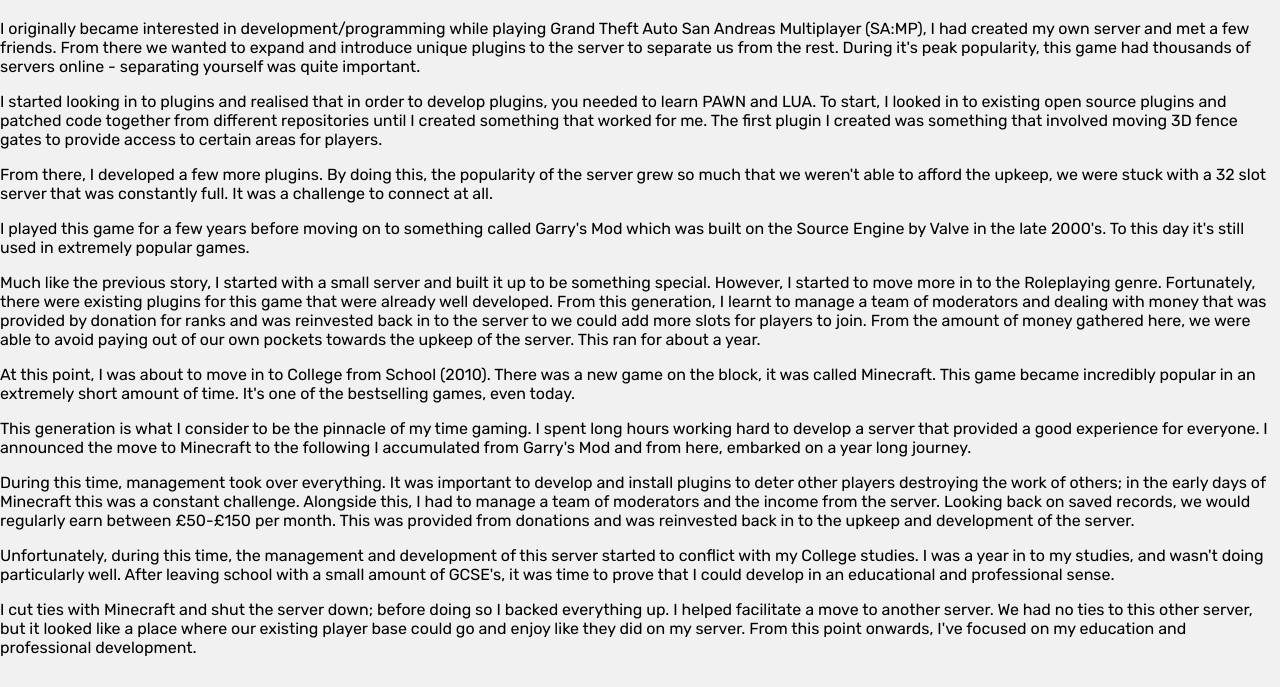
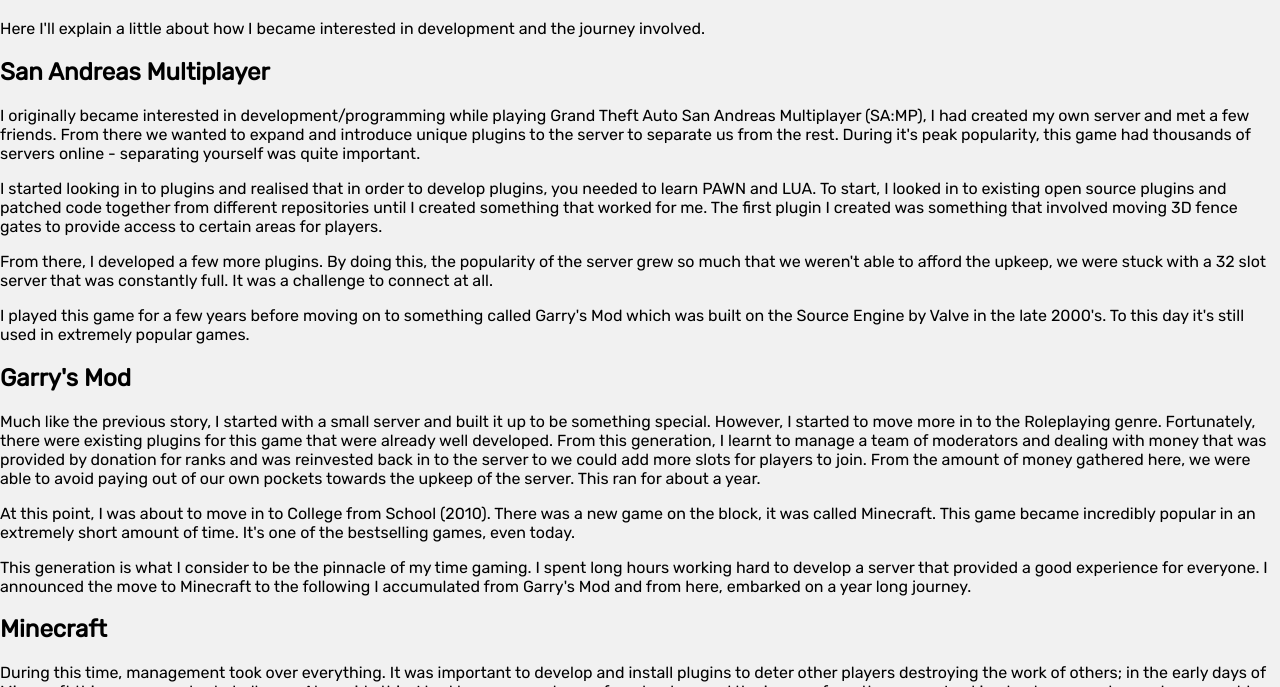
Before and after one commit to Kazumz/kallum-parr, a Gatsby site: page /my-history in a window 1280 px wide. Shown: the part 113-800 px from the top of the page. Built offline with nearby package versions, Linux system fonts and the light colour scheme; Gatsby itself is replaced by a stand-in of ours.

Commit message:
Added additional professional experience
Moved language files to it's own sub-directory.

```diff
--- a/src/components/section.tsx
+++ b/src/components/section.tsx
@@ -9,13 +9,12 @@
     className?: string;
 }
 
-const Section: React.FC<ISectionProps> = (props) => {
-    const {
-        title,
-        subTitle,
-        content,
-        className
-    } = props;
+const Section: React.FC<ISectionProps> = ({
+    title,
+    subTitle,
+    content = [],
+    className
+}) => {
 
     const paragraphs: ReadonlyArray<JSX.Element> = React.useMemo(
         () => content.map((s: string, index: number) => <p key={index}>{s}</p>),
--- /dev/null
+++ b/src/internationalisation/language/en.ts
@@ -0,0 +1,66 @@
+export default {
+    "my-history": {
+        "title": "My History",
+        "description": "Here I'll explain a little about how I became interested in development and the journey involved.",
+        "gta": {
+            "title": "San Andreas Multiplayer",
+            "content-one": "I originally became interested in development/programming while playing Grand Theft Auto San Andreas Multiplayer (SA:MP), I had created my own server and met a few friends. From there we wanted to expand and introduce unique plugins to the server to separate us from the rest. During it's peak popularity, this game had thousands of servers online - separating yourself was quite important.",
+            "content-two": "I started looking in to plugins and realised that in order to develop plugins, you needed to learn PAWN and LUA. To start, I looked in to existing open source plugins and patched code together from different repositories until I created something that worked for me. The first plugin I created was something that involved moving 3D fence gates to provide access to certain areas for players.",
+            "content-three": "From there, I developed a few more plugins. By doing this, the popularity of the server grew so much that we weren't able to afford the upkeep, we were stuck with a 32 slot server that was constantly full. It was a challenge to connect at all.",
+            "content-four": "I played this game for a few years before moving on to something called Garry's Mod which was built on the Source Engine by Valve in the late 2000's. To this day it's still used in extremely popular games.",
+        },
+        "gmod": {
+            "title": "Garry's Mod",
+            "content-one": "Much like the previous story, I started with a small server and built it up to be something special. However, I started to move more in to the Roleplaying genre. Fortunately, there were existing plugins for this game that were already well developed. From this generation, I learnt to manage a team of moderators and dealing with money that was provided by donation for ranks and was reinvested back in to the server to we could add more slots for players to join. From the amount of money gathered here, we were able to avoid paying out of our own pockets towards the upkeep of the server. This ran for about a year.",
+            "content-two": "At this point, I was about to move in to College from School (2010). There was a new game on the block, it was called Minecraft. This game became incredibly popular in an extremely short amount of time. It's one of the bestselling games, even today.",
+            "content-three": "This generation is what I consider to be the pinnacle of my time gaming. I spent long hours working hard to develop a server that provided a good experience for everyone. I announced the move to Minecraft to the following I accumulated from Garry's Mod and from here, embarked on a year long journey.",
+        },
+        "minecraft": {
+            "title": "Minecraft",
+            "content-one": "During this time, management took over everything. It was important to develop and install plugins to deter other players destroying the work of others; in the early days of Minecraft this was a constant challenge. Alongside this, I had to manage a team of moderators and the income from the server. Looking back on saved records, we would regularly earn between £50-£150 per month. This was provided from donations and was reinvested back in to the upkeep and development of the server.",
+            "content-two": "Unfortunately, during this time, the management and development of this server started to conflict with my College studies. I was a year in to my studies, and wasn't doing particularly well. After leaving school with a small amount of GCSE's, it was time to prove that I could develop in an educational and professional sense.",
+            "content-three": "I cut ties with Minecraft and shut the server down; before doing so I backed everything up. I helped facilitate a move to another server. We had no ties to this other server, but it looked like a place where our existing player base could go and enjoy like they did on my server. From this point onwards, I've focused on my education and professional development."
+        }
+    },
+    "index": {
+        "blobs": {
+            "reliable": "Reliable",
+            "consistent": "Consistent",
+            "motivated": "Motivated"
+        },
+        "about-me": {
+            "title": "About Me",
+            "content-one": "Hello, my name is Kallum.",
+            "content-two": "I've always wanted to be involved in unique and challenging situations growing up. Throughout College and University, I found a love for application development and design. Because of this, I became a Developer and haven't looked back since!",
+            "content-three": "Let me help you design and develop your application."
+        },
+        "professional-development": {
+            "title": "Professional Development",
+            "capita": {
+                "title": "CAPITA (2015-2020)",
+                "content-one": "After leaving University, I realised the only challenge I really wanted to pursue was Development. Even though I lived in Swansea at the time, I applied country wide.",
+                "content-two": "I joined CAPITA in Chippenham as a Junior Software Developer, embarking on a five year journey with the company on the ControlWorks project. For two and a half years, I learnt about a number of technologies. Most notably:",
+                "asp": "ASP.NET Web API and MVC",
+                "wpf": "WPF with MVVM",
+                "sql": "SQL and Database creation/maintenance",
+                "content-three": "Overtime, I became a trusted part of the team and a reliable asset and ended up being promoted to Software Developer. Not long after, I was invited to join a team of three to embark on a journey to create ControlWorks Web. This involved attempting to re-create the seven year old ControlWorks WPF application in a number of new and modern technologies. Most notably:",
+                "react": "ReactJS",
+                "react-redux": "React Redux & Redux Saga",
+                "typescript": "TypeScript",
+                "content-four": "To say this was a challenge is an understatement. While we started as a team of three, the project expanded to over ten Scrum teams spread across the UK and India. I had a number of great travel opportunities here that also involved travelling to India to teach and experience different cultures. Around this time I was promoted to Senior Software Developer and moved to Cabbot Circus in Bristol to expand and support the project further."
+            }
+        }
+    },
+    "header": {
+        "home": "Home",
+        "my-history": "My History",
+        "cv": "CV",
+        "github": "GitHub",
+        "linkedin": "LinkedIn",
+        "email": "Email"
+    },
+    "404": {
+        "not-found": "404: It seems this page doesn't exist!",
+        "navigate-home": "Please navigate to home using the 'Home' button above."
+    }
+}
--- a/src/pages/404.tsx
+++ b/src/pages/404.tsx
@@ -5,7 +5,7 @@
 import SEO from "../components/seo"
 import Styles from "../styles/404.module.scss"
 import Section from "../components/section";
-import initialise from "../utilities/internationalisation";
+import initialise from "..//internationalisation/i18n";
 
 initialise();
 
--- a/src/pages/my-history.tsx
+++ b/src/pages/my-history.tsx
@@ -4,7 +4,7 @@
 import Layout from "../components/layout"
 import SEO from "../components/seo"
 import Section from "../components/section";
-import initialise from "../utilities/internationalisation";
+import initialise from "../internationalisation/i18n";
 
 initialise();
 
@@ -16,16 +16,35 @@
       <Section
         title={i18next.t('my-history.title')}
         content={[
-          i18next.t('my-history.content-one'),
-          i18next.t('my-history.content-two'),
-          i18next.t('my-history.content-three'),
-          i18next.t('my-history.content-four'),
-          i18next.t('my-history.content-five'),
-          i18next.t('my-history.content-six'),
-          i18next.t('my-history.content-seven'),
-          i18next.t('my-history.content-eight'),
-          i18next.t('my-history.content-nine'),
-          i18next.t('my-history.content-ten')
+          i18next.t('my-history.description'),
+        ]}
+      />
+
+      <Section
+        subTitle={i18next.t('my-history.gta.title')}
+        content={[
+          i18next.t('my-history.gta.content-one'),
+          i18next.t('my-history.gta.content-two'),
+          i18next.t('my-history.gta.content-three'),
+          i18next.t('my-history.gta.content-four'),
+        ]}
+      />
+
+      <Section
+        subTitle={i18next.t('my-history.gmod.title')}
+        content={[
+          i18next.t('my-history.gmod.content-one'),
+          i18next.t('my-history.gmod.content-two'),
+          i18next.t('my-history.gmod.content-three'),
+        ]}
+      />
+
+      <Section
+        subTitle={i18next.t('my-history.minecraft.title')}
+        content={[
+          i18next.t('my-history.minecraft.content-one'),
+          i18next.t('my-history.minecraft.content-two'),
+          i18next.t('my-history.minecraft.content-three'),
         ]}
       />
     </Layout>
--- a/src/utilities/language/en.ts
+++ /dev/null
@@ -1,44 +0,0 @@
-export default {
-    "my-history": {
-        "title": "My History",
-        "content-one": "I originally became interested in development/programming while playing Grand Theft Auto San Andreas Multiplayer (SA:MP), I had created my own server and met a few friends. From there we wanted to expand and introduce unique plugins to the server to separate us from the rest. During it's peak popularity, this game had thousands of servers online - separating yourself was quite important.",
-        "content-two": "I started looking in to plugins and realised that in order to develop plugins, you needed to learn PAWN and LUA. To start, I looked in to existing open source plugins and patched code together from different repositories until I created something that worked for me. The first plugin I created was something that involved moving 3D fence gates to provide access to certain areas for players.",
-        "content-three": "From there, I developed a few more plugins. By doing this, the popularity of the server grew so much that we weren't able to afford the upkeep, we were stuck with a 32 slot server that was constantly full. It was a challenge to connect at all.",
-        "content-four": "I played this game for a few years before moving on to something called Garry's Mod which was built on the Source Engine by Valve in the late 2000's. To this day it's still used in extremely popular games.",
-        "content-five": "Much like the previous story, I started with a small server and built it up to be something special. However, I started to move more in to the Roleplaying genre. Fortunately, there were existing plugins for this game that were already well developed. From this generation, I learnt to manage a team of moderators and dealing with money that was provided by donation for ranks and was reinvested back in to the server to we could add more slots for players to join. From the amount of money gathered here, we were able to avoid paying out of our own pockets towards the upkeep of the server. This ran for about a year.",
-        "content-six": "At this point, I was about to move in to College from School (2010). There was a new game on the block, it was called Minecraft. This game became incredibly popular in an extremely short amount of time. It's one of the bestselling games, even today.",
-        "content-seven": "This generation is what I consider to be the pinnacle of my time gaming. I spent long hours working hard to develop a server that provided a good experience for everyone. I announced the move to Minecraft to the following I accumulated from Garry's Mod and from here, embarked on a year long journey.",
-        "content-eight": "During this time, management took over everything. It was important to develop and install plugins to deter other players destroying the work of others; in the early days of Minecraft this was a constant challenge. Alongside this, I had to manage a team of moderators and the income from the server. Looking back on saved records, we would regularly earn between £50-£150 per month. This was provided from donations and was reinvested back in to the upkeep and development of the server.",
-        "content-nine": "Unfortunately, during this time, the management and development of this server started to conflict with my College studies. I was a year in to my studies, and wasn't doing particularly well. After leaving school with a small amount of GCSE's, it was time to prove that I could develop in an educational and professional sense.",
-        "content-ten": "I cut ties with Minecraft and shut the server down; before doing so I backed everything up. I helped facilitate a move to another server. We had no ties to this other server, but it looked like a place where our existing player base could go and enjoy like they did on my server. From this point onwards, I've focused on my education and professional development."
-    },
-    "index": {
-        "blobs": {
-            "reliable": "Reliable",
-            "consistent": "Consistent",
-            "motivated": "Motivated"
-        },
-        "about-me": {
-            "title": "About Me",
-            "content-one": "Hello, my name is Kallum.",
-            "content-two": "I've always wanted to be involved in unique and challenging situations growing up. Throughout College and University, I found a love for application development and design. Because of this, I became a Developer and haven't looked back since!",
-            "content-three": "Let me help you design and develop your application."
-        },
-        "professional-development": {
-            "title": "Professional Development",
-            "capita": "Coming soon!"
-        }
-    },
-    "header": {
-        "home": "Home",
-        "my-history": "My History",
-        "cv": "CV",
-        "github": "GitHub",
-        "linkedin": "LinkedIn",
-        "email": "Email"
-    },
-    "404": {
-        "not-found": "404: It seems this page doesn't exist!",
-        "navigate-home": "Please navigate to home using the 'Home' button above."
-    }
-}
```
Also changed, not shown: package.json (+11 -11 lines), src/pages/index.tsx (+35 -2 lines), src/internationalisation/i18n.ts (renamed from src/utilities/internationalisation.ts).
